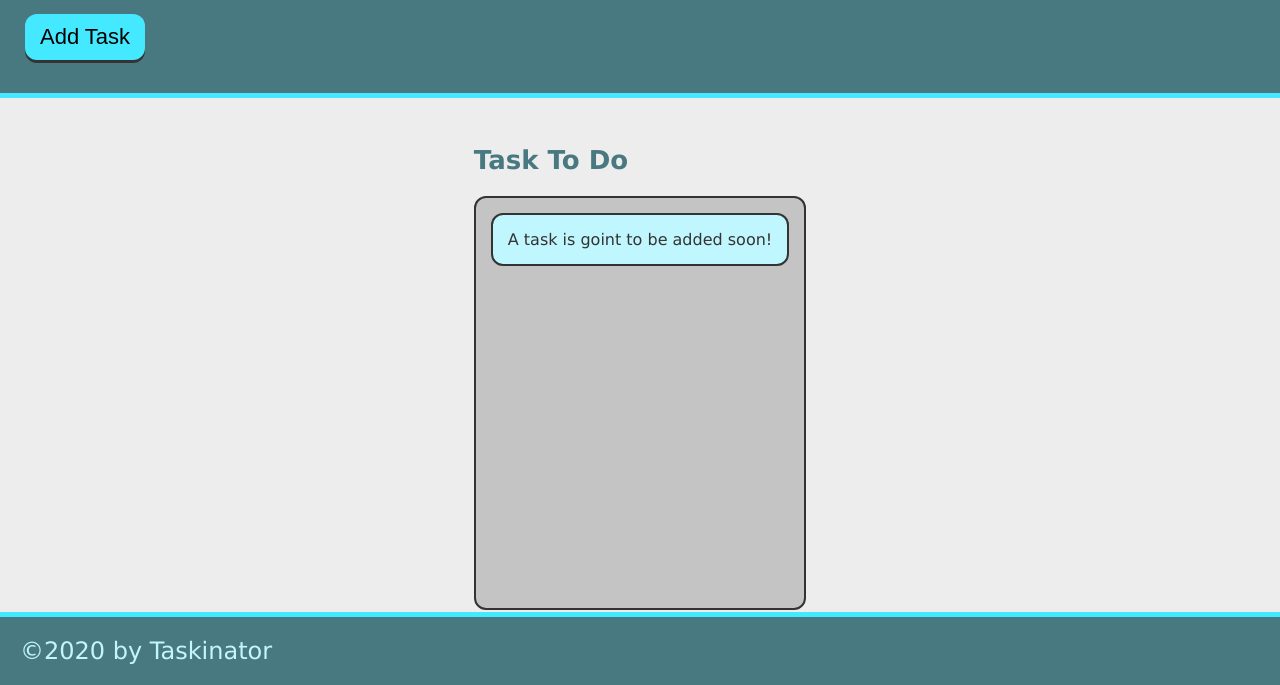
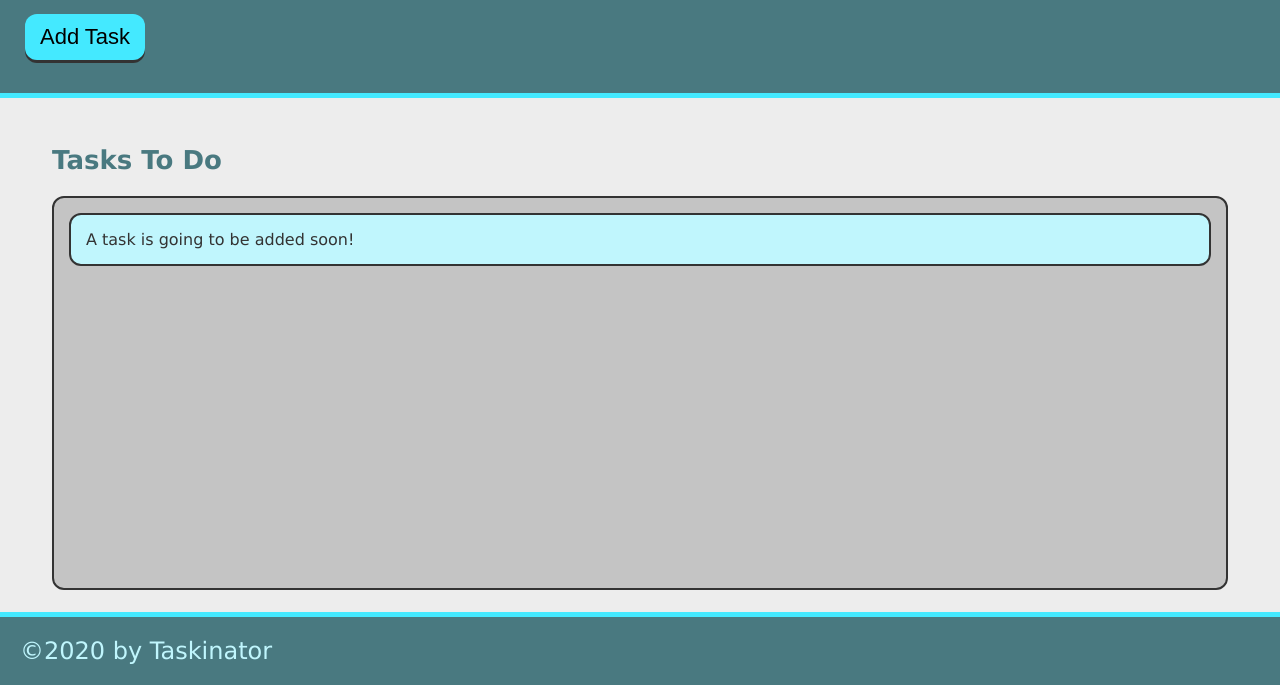
Before and after one commit to arand013/taskinator, a plain HTML site: page index.html in a window 1280 px wide. Shown: the part 115-800 px from the top of the page. Drawn offline with Linux system fonts and the light colour scheme.

```diff
--- a/index.html
+++ b/index.html
@@ -3,32 +3,27 @@
 
 <head>
     <meta charset="UTF-8">
-    <meta http-equiv="X-UA-Compatible" content="IE=edge">
     <meta name="viewport" content="width=device-width, initial-scale=1.0">
+    <meta http-equiv="X-UA-Compatible" content="ie=edge">
     <title>Taskinator</title>
     <link rel="stylesheet" href="./assets/css/style.css">
-
 </head>
 
 <body>
+
     <header>
         <h1 class="page-title">Taskinator</h1>
         <p>Click the button below to add a new task!</p>
         <button class="btn" id="save-task">Add Task</button>
-
     </header>
 
     <main class="page-content">
-        <section class="task-list-wrappper">
-            <h2 class="list-title">Task To Do</h2>
+        <section class="task-list-wrapper">
+            <h2 class="list-title">Tasks To Do</h2>
             <ul class="task-list" id="tasks-to-do">
-                <li class="task-item">A task is goint to be added soon!</li>
-
+                <li class="task-item">A task is going to be added soon!</li>
             </ul>
-
         </section>
-
-
     </main>
 
     <footer>
```
